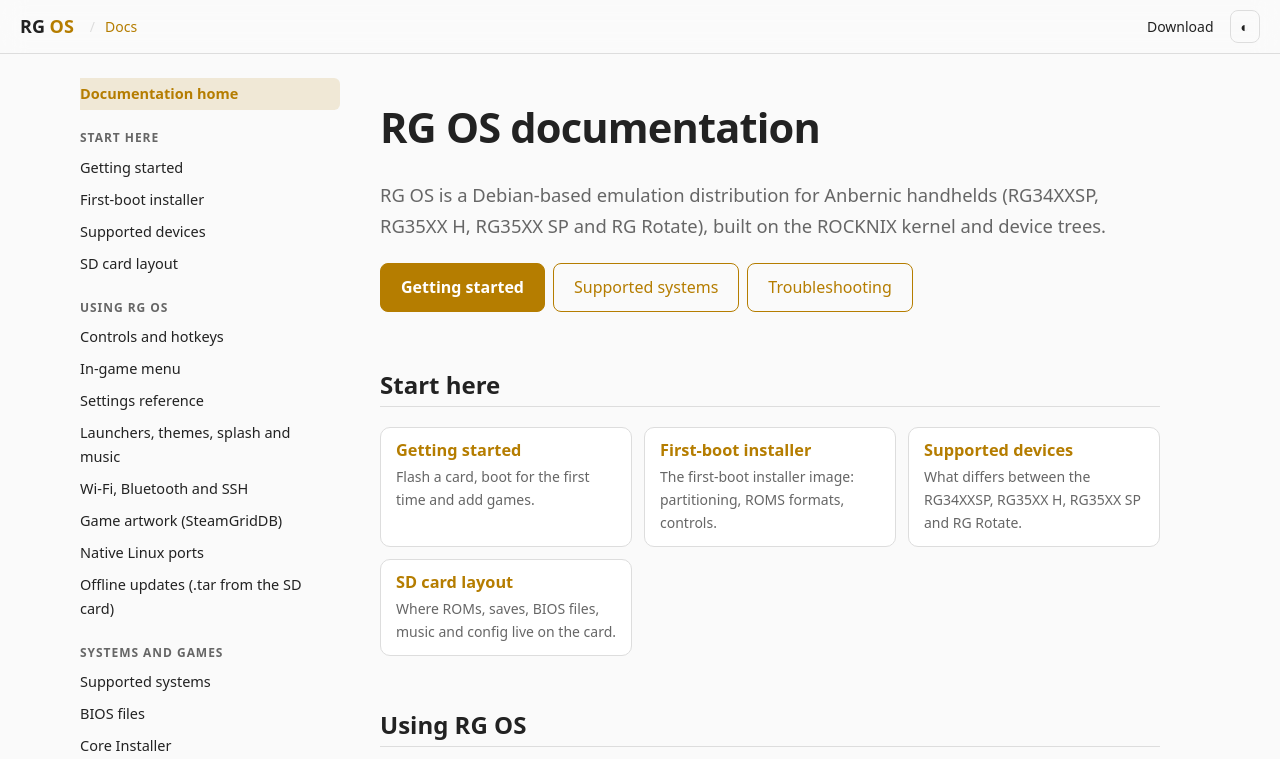
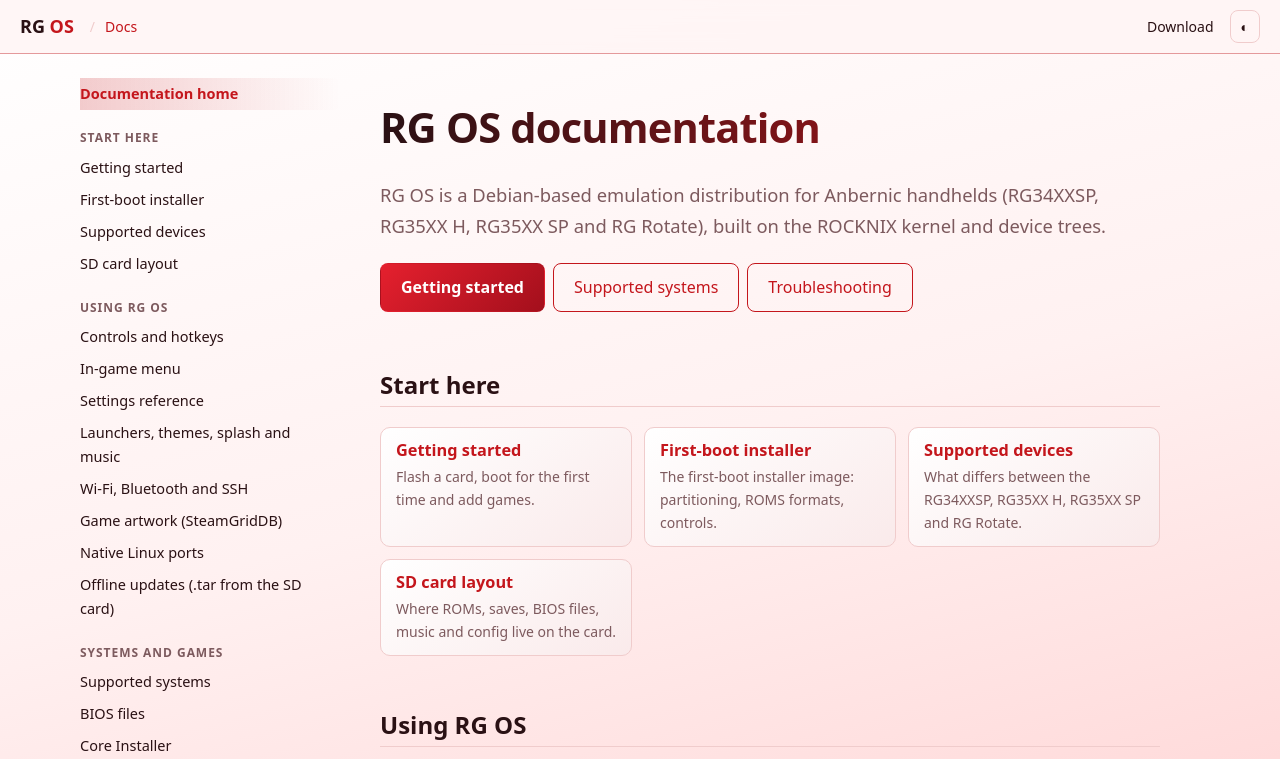
Before and after one commit to RGOS-CFW/RGOS-CFW.github.io, a plain HTML site: page docs/index.html in a window 1280 px wide. Shown: the top 759 px of the page. Drawn offline with Linux system fonts and the light colour scheme.

Commit message:
Retheme the docs with a red and black gradient

```diff
--- a/docs/style.css
+++ b/docs/style.css
@@ -1,13 +1,13 @@
-:root{--bg:#1f1f1f;--card:#292929;--line:#383838;--tx:#e6e6e6;--mut:#9a9a9a;--ac:#f0b429;--acx:#1f1f1f;color-scheme:dark}
-@media (prefers-color-scheme:light){:root:not([data-theme="dark"]){--bg:#fafafa;--card:#fff;--line:#ddd;--tx:#222;--mut:#666;--ac:#b57d00;--acx:#fff;color-scheme:light}}
-:root[data-theme="light"]{--bg:#fafafa;--card:#fff;--line:#ddd;--tx:#222;--mut:#666;--ac:#b57d00;--acx:#fff;color-scheme:light}
-:root[data-theme="dark"]{--bg:#1f1f1f;--card:#292929;--line:#383838;--tx:#e6e6e6;--mut:#9a9a9a;--ac:#f0b429;--acx:#1f1f1f;color-scheme:dark}
+:root{--bg:#0a0a0b;--card:#151214;--line:#34191d;--tx:#f4ecec;--mut:#b09a9d;--ac:#ff4040;--acx:#fff;--grad:linear-gradient(135deg,#e5202e,#8f0e1a);--bgg:linear-gradient(165deg,#000 0%,#13050a 48%,#2b060d 100%);color-scheme:dark}
+@media (prefers-color-scheme:light){:root:not([data-theme="dark"]){--bg:#fff5f5;--card:#fff;--line:#f0cccc;--tx:#2a1114;--mut:#7d5a5e;--ac:#c4161c;--acx:#fff;--grad:linear-gradient(135deg,#e5202e,#a30f1c);--bgg:linear-gradient(165deg,#fff 0%,#fff1f1 55%,#ffd9d9 100%);color-scheme:light}}
+:root[data-theme="light"]{--bg:#fff5f5;--card:#fff;--line:#f0cccc;--tx:#2a1114;--mut:#7d5a5e;--ac:#c4161c;--acx:#fff;--grad:linear-gradient(135deg,#e5202e,#a30f1c);--bgg:linear-gradient(165deg,#fff 0%,#fff1f1 55%,#ffd9d9 100%);color-scheme:light}
+:root[data-theme="dark"]{--bg:#0a0a0b;--card:#151214;--line:#34191d;--tx:#f4ecec;--mut:#b09a9d;--ac:#ff4040;--acx:#fff;--grad:linear-gradient(135deg,#e5202e,#8f0e1a);--bgg:linear-gradient(165deg,#000 0%,#13050a 48%,#2b060d 100%);color-scheme:dark}
 :root{box-sizing:border-box;padding-bottom:env(safe-area-inset-bottom,0px)}
 html{scroll-behavior:smooth;scroll-padding-top:calc(70px + env(safe-area-inset-top,0px))}
 *,*::before,*::after{box-sizing:inherit}
-body{margin:0;background:var(--bg);color:var(--tx);font:16px/1.65 system-ui,-apple-system,"Segoe UI",Roboto,sans-serif}
+body{margin:0;background:var(--bg);background-image:var(--bgg);background-attachment:fixed;color:var(--tx);font:16px/1.65 system-ui,-apple-system,"Segoe UI",Roboto,sans-serif}
 a{color:var(--ac);text-decoration:none}a:hover{text-decoration:underline}
-nav.top{position:sticky;top:0;z-index:20;display:flex;align-items:center;gap:6px 16px;padding:10px 20px;padding-top:calc(10px + env(safe-area-inset-top,0px));backdrop-filter:blur(12px);background:color-mix(in srgb,var(--bg) 82%,transparent);border-bottom:1px solid var(--line);font-size:14px}
+nav.top{position:sticky;top:0;z-index:20;display:flex;align-items:center;gap:6px 16px;padding:10px 20px;padding-top:calc(10px + env(safe-area-inset-top,0px));backdrop-filter:blur(12px);background:color-mix(in srgb,var(--bg) 82%,transparent);border-bottom:1px solid color-mix(in srgb,var(--ac) 28%,var(--line));font-size:14px}
 nav.top .brand{color:var(--tx);text-decoration:none;font-size:18px}nav.top .brand i{color:var(--ac);font-style:normal}
 nav.top .crumb{margin-right:auto;color:var(--mut)}nav.top .crumb::before{content:"/";margin-right:10px;color:var(--line)}
 nav.top .lk{color:var(--tx)}
@@ -19,11 +19,11 @@ aside#sb{position:sticky;top:calc(56px + env(safe-area-inset-top,0px));align-sel
 aside#sb h4{margin:18px 0 4px;font-size:12px;letter-spacing:.08em;text-transform:uppercase;color:var(--mut);font-weight:600}
 aside#sb a{display:block;padding:4px 10px;margin-left:-10px;border-radius:6px;color:var(--tx)}
 aside#sb a:hover{background:color-mix(in srgb,var(--ac) 10%,transparent);text-decoration:none}
-aside#sb a.on{color:var(--ac);background:color-mix(in srgb,var(--ac) 14%,transparent);font-weight:600}
+aside#sb a.on{color:var(--ac);background:linear-gradient(90deg,color-mix(in srgb,var(--ac) 22%,transparent),transparent);font-weight:600}
 aside#sb a.home{font-weight:600}
 main{min-width:0;padding:10px 0 70px}
 article{max-width:780px}
-article h1{font-size:clamp(2rem,5vw,2.6rem);letter-spacing:-.02em;margin:.7em 0 .4em}
+article h1{font-size:clamp(2rem,5vw,2.6rem);letter-spacing:-.02em;margin:.7em 0 .4em;background:linear-gradient(90deg,var(--tx),var(--ac));-webkit-background-clip:text;background-clip:text;color:transparent}
 article h2{margin-top:2.2em;padding-bottom:6px;border-bottom:1px solid var(--line)}
 article h3{margin-top:1.8em}
 article h2,article h3,article h4{line-height:1.3}
@@ -40,10 +40,10 @@ img{max-width:100%;height:auto}
 .otp{display:flex;flex-wrap:wrap;gap:4px 14px;margin:14px 0 6px;padding:12px 16px;background:var(--card);border:1px solid var(--line);border-radius:10px;font-size:14px}
 .otp b{width:100%;font-size:12px;letter-spacing:.08em;text-transform:uppercase;color:var(--mut);font-weight:600}
 .btn{display:inline-block;padding:10px 20px;border-radius:8px;border:1px solid var(--ac);margin:4px 8px 4px 0;color:var(--ac);transition:transform .2s,box-shadow .2s}
-.btn.p{background:var(--ac);color:var(--acx);font-weight:600}
+.btn.p{background:var(--grad);color:var(--acx);font-weight:600;border-color:transparent}
 .btn:hover{text-decoration:none;transform:translateY(-2px);box-shadow:0 8px 24px color-mix(in srgb,var(--ac) 30%,transparent)}
 .grid{display:grid;grid-template-columns:repeat(auto-fill,minmax(230px,1fr));gap:12px;margin:14px 0}
-a.card{display:block;background:var(--card);border:1px solid var(--line);border-radius:10px;padding:12px 15px;color:var(--tx);transition:transform .2s,border-color .2s}
+a.card{display:block;background:linear-gradient(145deg,var(--card),color-mix(in srgb,var(--ac) 9%,var(--card)));border:1px solid var(--line);border-radius:10px;padding:12px 15px;color:var(--tx);transition:transform .2s,border-color .2s}
 a.card:hover{text-decoration:none;transform:translateY(-3px);border-color:var(--ac)}
 a.card h3{margin:0 0 4px;font-size:1.02rem;color:var(--ac)}a.card p{margin:0;color:var(--mut);font-size:14px}
 .pn{display:grid;grid-template-columns:1fr 1fr;gap:12px;max-width:780px;margin-top:50px}
@@ -53,7 +53,7 @@ a.card h3{margin:0 0 4px;font-size:1.02rem;color:var(--ac)}a.card p{margin:0;col
 @media (max-width:900px){
  #mb{display:inline-block}
  .wrap{display:block;padding:0 16px}
- aside#sb{position:fixed;top:0;left:0;bottom:0;width:min(300px,84vw);height:100vh;height:100dvh;max-height:none;align-self:auto;z-index:40;background:var(--bg);border-right:1px solid var(--line);padding:calc(20px + env(safe-area-inset-top,0px)) 22px calc(30px + env(safe-area-inset-bottom,0px));overflow-y:auto;overscroll-behavior:contain;-webkit-overflow-scrolling:touch;transform:translateX(-102%);transition:transform .25s}
+ aside#sb{position:fixed;top:0;left:0;bottom:0;width:min(300px,84vw);height:100vh;height:100dvh;max-height:none;align-self:auto;z-index:40;background:var(--bg);background-image:var(--bgg);border-right:1px solid var(--line);padding:calc(20px + env(safe-area-inset-top,0px)) 22px calc(30px + env(safe-area-inset-bottom,0px));overflow-y:auto;overscroll-behavior:contain;-webkit-overflow-scrolling:touch;transform:translateX(-102%);transition:transform .25s}
  body.open{overflow:hidden}
  body.open aside#sb{transform:none}
  body.open #bd{display:block;position:fixed;inset:0;background:rgba(0,0,0,.5);z-index:30}
```
